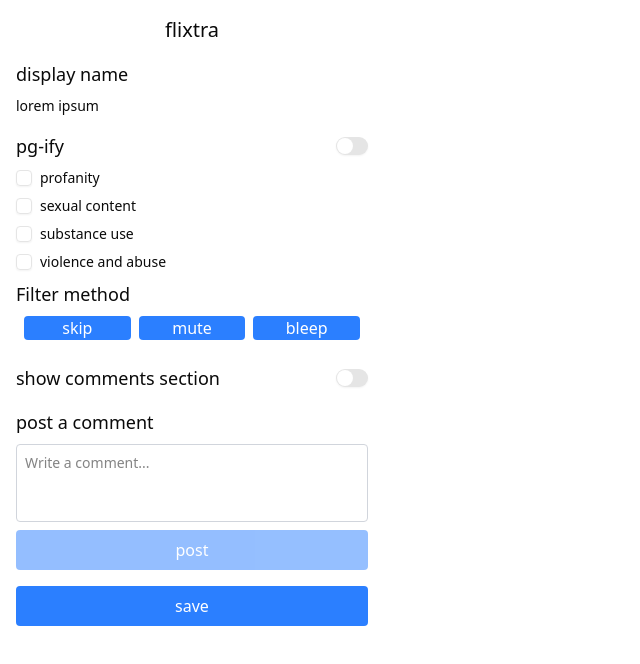
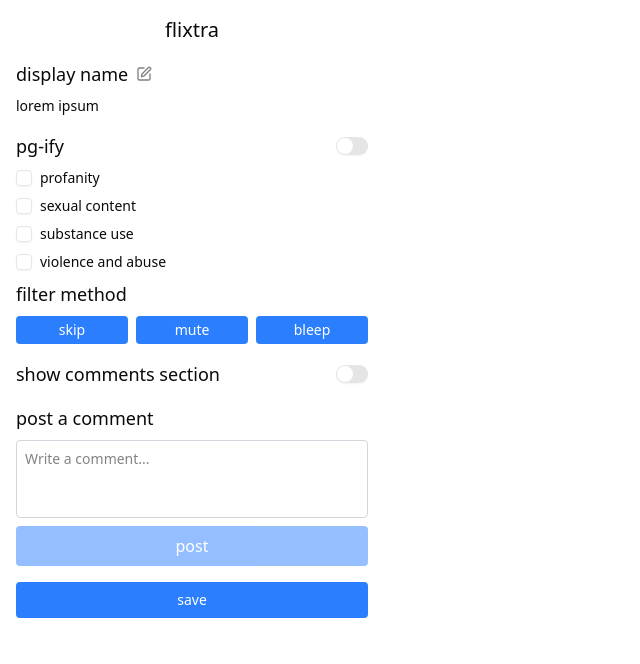
Before and after one commit to hannahkendall04/cs130, a React (Vite) app in the folder frontend/: page / in a window 1280 px wide. Shown: the top 664 px of the page, without its empty margins (0-640 px from the left). Built offline with nearby package versions, Linux system fonts and the light colour scheme.

Commit message:
clean styling

```diff
--- a/frontend/src/App.css
+++ b/frontend/src/App.css
@@ -5,9 +5,6 @@
 @custom-variant dark (&:is(.dark *));
 
 @layer base {
-  /* button {
-    @apply rounded-md p-2 text-white hover:cursor-pointer;
-  } */
   * {
     @apply border-border outline-ring/50;
   }
@@ -23,6 +20,10 @@
   p {
     @apply text-sm font-normal;
   }
+}
+
+.filter-button {
+  @apply w-1/3 cursor-pointer rounded py-1 text-sm text-white;
 }
 
 @theme inline {
--- a/frontend/src/App.tsx
+++ b/frontend/src/App.tsx
@@ -1,6 +1,7 @@
 import "./App.css";
 import { Checkbox } from "@/components/ui/checkbox";
 import { Switch } from "@/components/ui/switch";
+import { Edit } from "lucide-react";
 import { useState, useEffect } from "react";
 
 function App() {
@@ -53,7 +54,10 @@ function App() {
     <div className="flex w-96 flex-col gap-4 p-4">
       <h1 className="w-full text-center">flixtra</h1>
       <div className="flex flex-col gap-2">
-        <h2>display name</h2>
+        <div className="flex items-center gap-2">
+          <h2>display name</h2>
+          <Edit size={16} color="grey" />
+        </div>
         <p>lorem ipsum</p>
       </div>
       <div className="flex flex-col gap-2">
@@ -78,25 +82,25 @@ function App() {
           <p>violence and abuse</p>
         </div>
         <div className="flex flex-col gap-2">
-          <h2>Filter method</h2>
-          <div className="flex gap-2 px-2">
+          <h2>filter method</h2>
+          <div className="flex gap-2">
             <button
               id="skipButton"
-              className={`mb-2 w-[50%] cursor-pointer rounded text-white ${filterMethod === "skip" ? "bg-blue-700" : "bg-blue-500 hover:bg-blue-700"}`}
+              className={`filter-button ${filterMethod === "skip" ? "bg-blue-700" : "bg-blue-500 hover:bg-blue-700"}`}
               onClick={() => setFilterMethod("skip")}
             >
               skip
             </button>
             <button
               id="muteButton"
-              className={`mb-2 w-[50%] cursor-pointer rounded text-white ${filterMethod === "mute" ? "bg-blue-700" : "bg-blue-500 hover:bg-blue-700"}`}
+              className={`filter-button ${filterMethod === "mute" ? "bg-blue-700" : "bg-blue-500 hover:bg-blue-700"}`}
               onClick={() => setFilterMethod("mute")}
             >
               mute
             </button>
             <button
               id="muteButton"
-              className={`mb-2 w-[50%] cursor-pointer rounded text-white ${filterMethod === "bleep" ? "bg-blue-700" : "bg-blue-500 hover:bg-blue-700"}`}
+              className={`filter-button ${filterMethod === "bleep" ? "bg-blue-700" : "bg-blue-500 hover:bg-blue-700"}`}
               onClick={() => setFilterMethod("bleep")}
             >
               bleep
@@ -133,7 +137,7 @@ function App() {
       <div className="flex items-center">
         <button
           id="saveButton"
-          className="w-full rounded bg-blue-500 px-4 py-2 text-white hover:bg-blue-700"
+          className="w-full cursor-pointer rounded bg-blue-500 px-4 py-2 text-sm text-white hover:bg-blue-700"
           onClick={handleSave}
         >
           save
```
